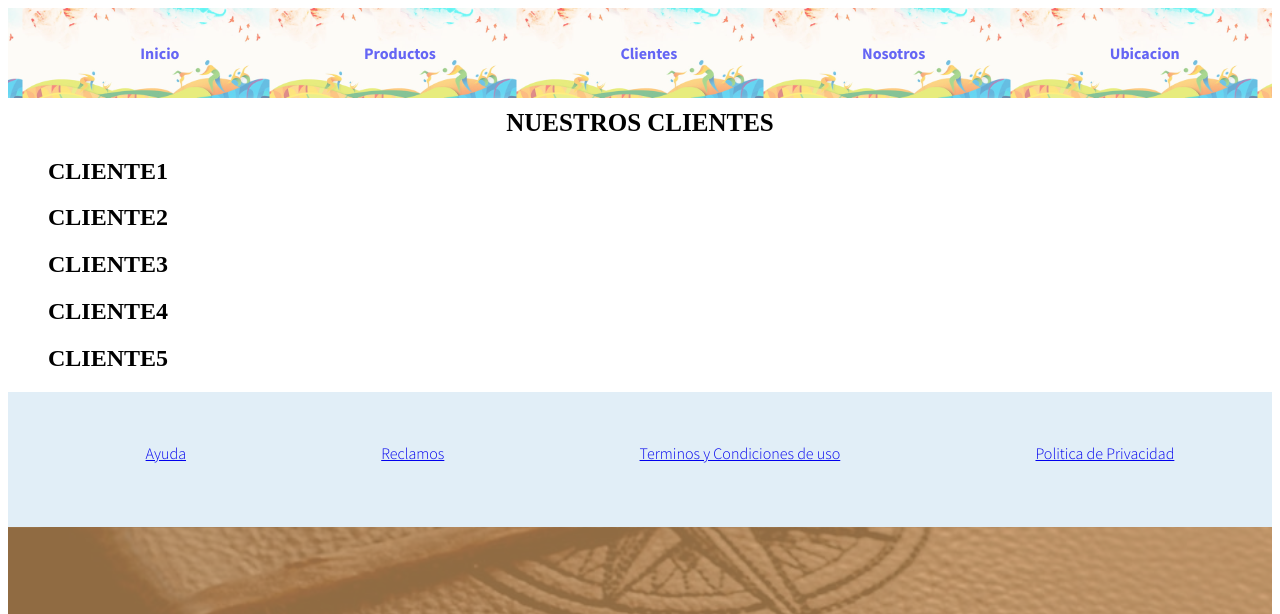
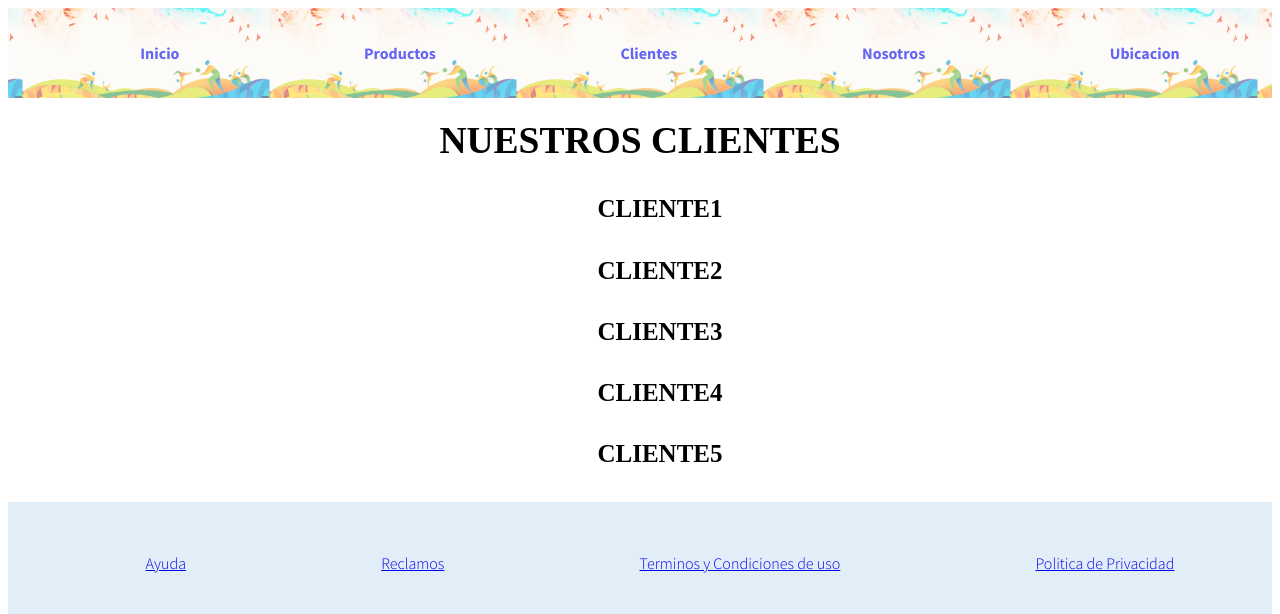
Before and after one commit to Turco777/probando, a plain HTML site: page clientes.html in a window 1280 px wide. Shown: the top 614 px of the page. Drawn offline with Linux system fonts and the light colour scheme.

Commit message:
changes clients

```diff
--- a/clientes.html
+++ b/clientes.html
@@ -28,14 +28,18 @@
     <!-- fin header -->
 
     <section>
-        <h1 class="title">NUESTROS CLIENTES</h1>
-        <ul>
-            <h2>CLIENTE1</h2>
-            <h2>CLIENTE2</h2>
-            <h2>CLIENTE3</h2>
-            <h2>CLIENTE4</h2>
-            <h2>CLIENTE5</h2>
-        </ul>
+        <div class="title">
+            <h1>NUESTROS CLIENTES</h1>
+            <div>
+                <ul>
+                <h4>CLIENTE1</h4>
+                <h4>CLIENTE2</h4>
+                <h4>CLIENTE3</h4>
+                <h4>CLIENTE4</h4>
+                <h4>CLIENTE5</h4>
+                </ul>
+            </div>
+        </div>
     </section>
 
     <!-- footer -->
```
